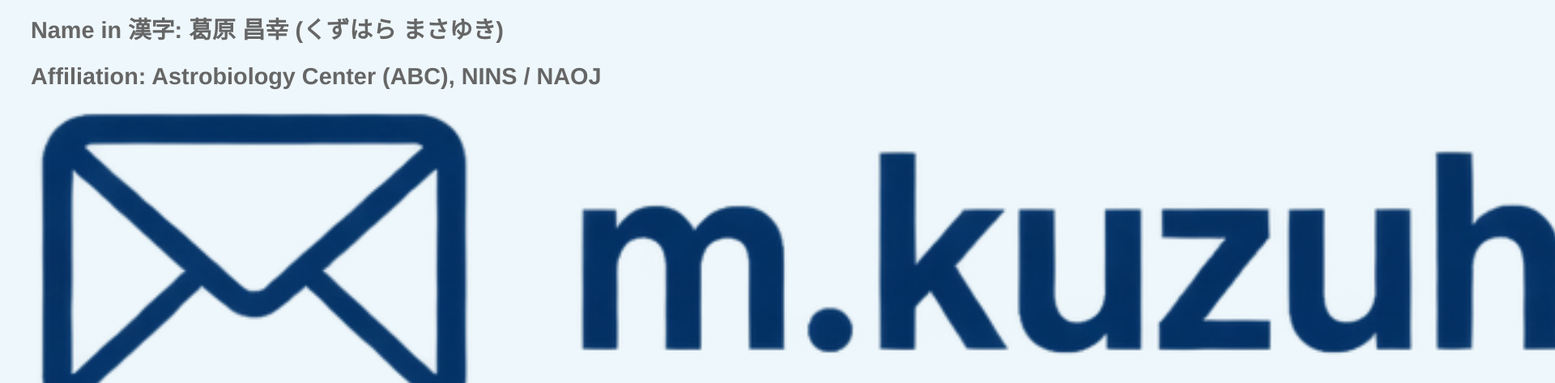
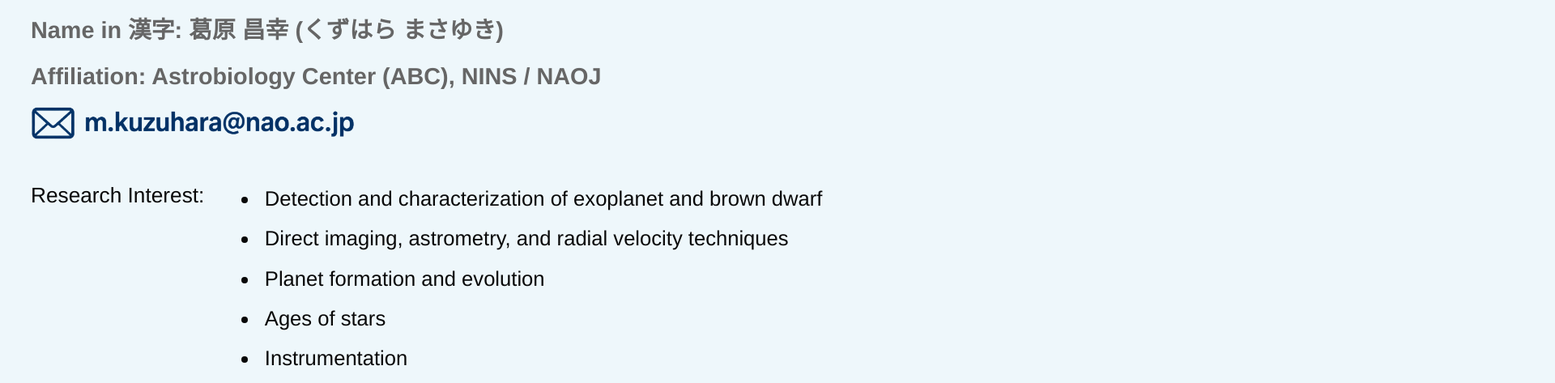
Before and after one commit to mkuzupara/MasayukiKuzuhara.github.io, a plain HTML site: page index.html in a window 1280 px wide. Shown: the part 143-616 px from the top of the page at 81% size, 1920 px wide, since content can reach past the window. Drawn offline with Linux system fonts and the light colour scheme.

Commit message:
Adjust email image width in index.html
Updated the email image width for better display.

```diff
--- a/index.html
+++ b/index.html
@@ -12,7 +12,7 @@
     <section class="profile">
       <p><strong>Name in 漢字:</strong> 葛原 昌幸 (くずはら まさゆき)</p>
       <p><strong>Affiliation:</strong> Astrobiology Center (ABC), NINS / NAOJ</p>
-      <img src="images/email.png" alt="Email address" class="email-image" style="width: 4000px; height: auto;">
+      <img src="images/email.png" alt="Email address" class="email-image" style="width: 400px; height: auto;">
     </section>
     <section class="research">
       <h2>Research Interest:</h2>
```
